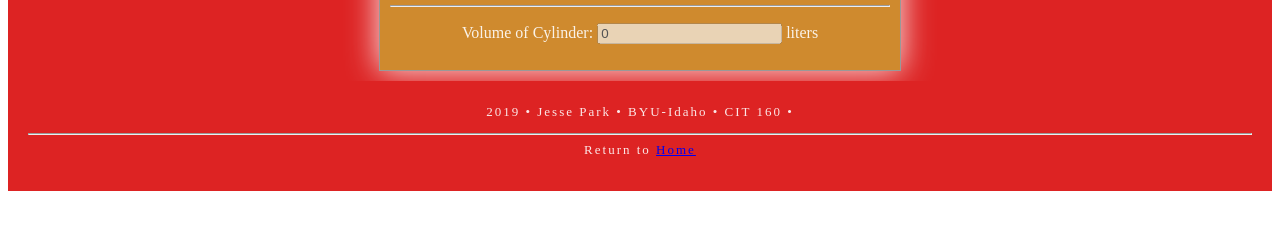
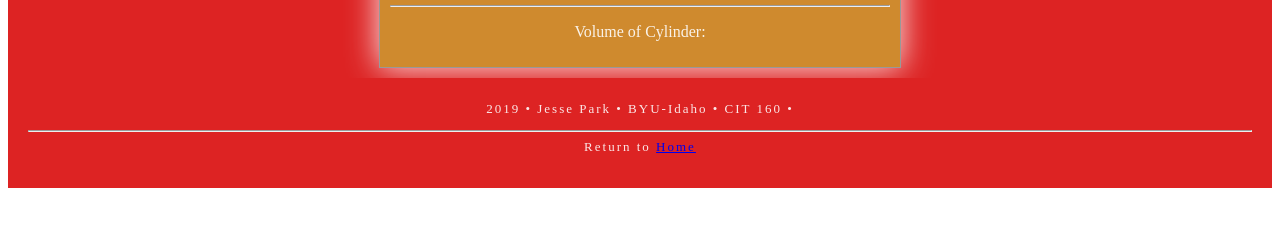
Before and after one commit to jbpark14/jbpark14.github.io, a plain HTML site: page Lab5-1.html in a window 1280 px wide. Shown: the part 242-472 px from the top of the page. Drawn offline with Linux system fonts and the light colour scheme.

Commit message:
Update Lab5-1.html

```diff
--- a/Lab5-1.html
+++ b/Lab5-1.html
@@ -15,7 +15,7 @@
     <label><button onclick="cylinderVolume()">Get Volume</button></label>
     <hr>
     <p>Volume of Cylinder:
-      <input id="output" type="number" disabled value="0"> liters</p>
+      <p><span id="output"></span></p>
   </main>
   <footer>
     <p>
```
